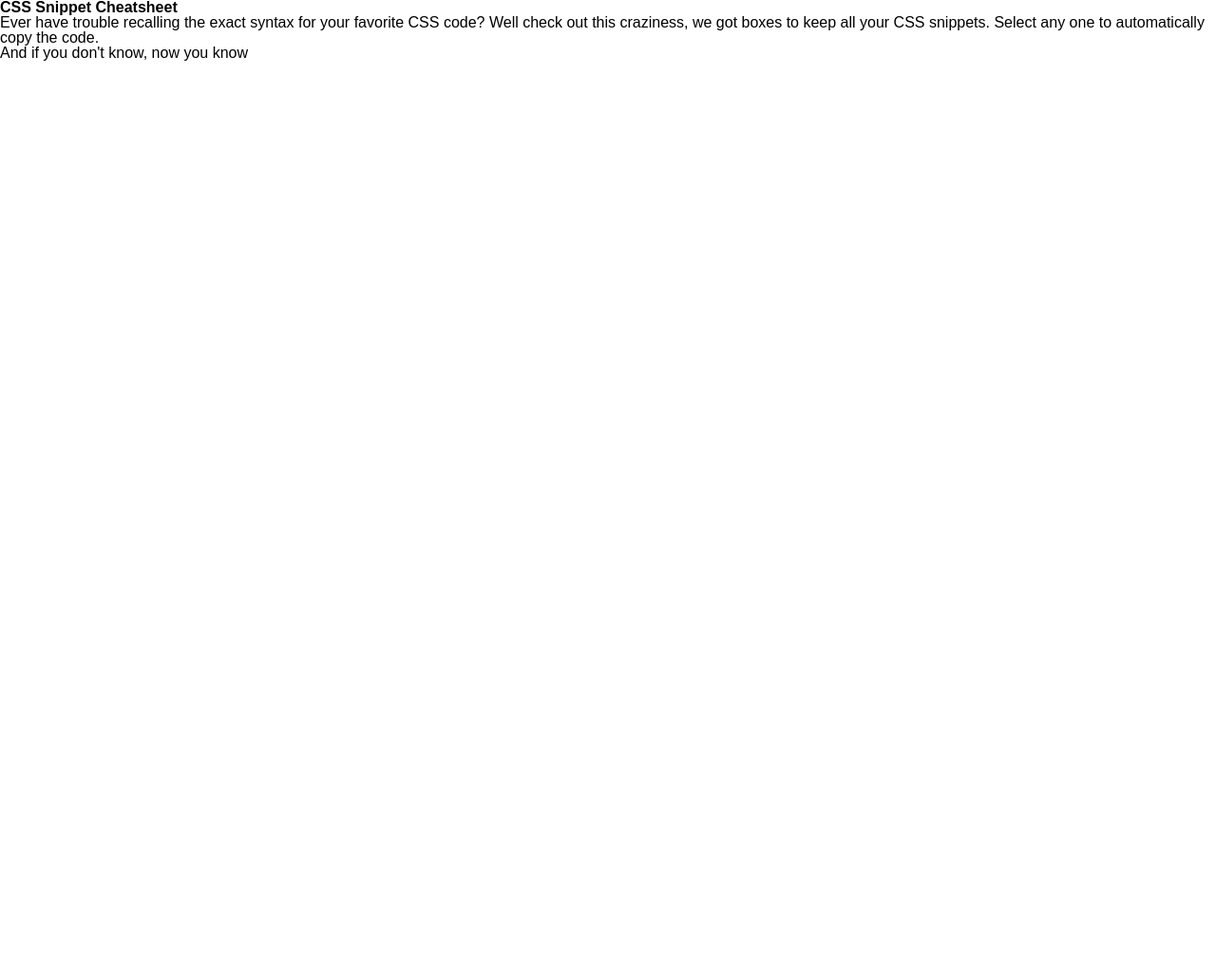
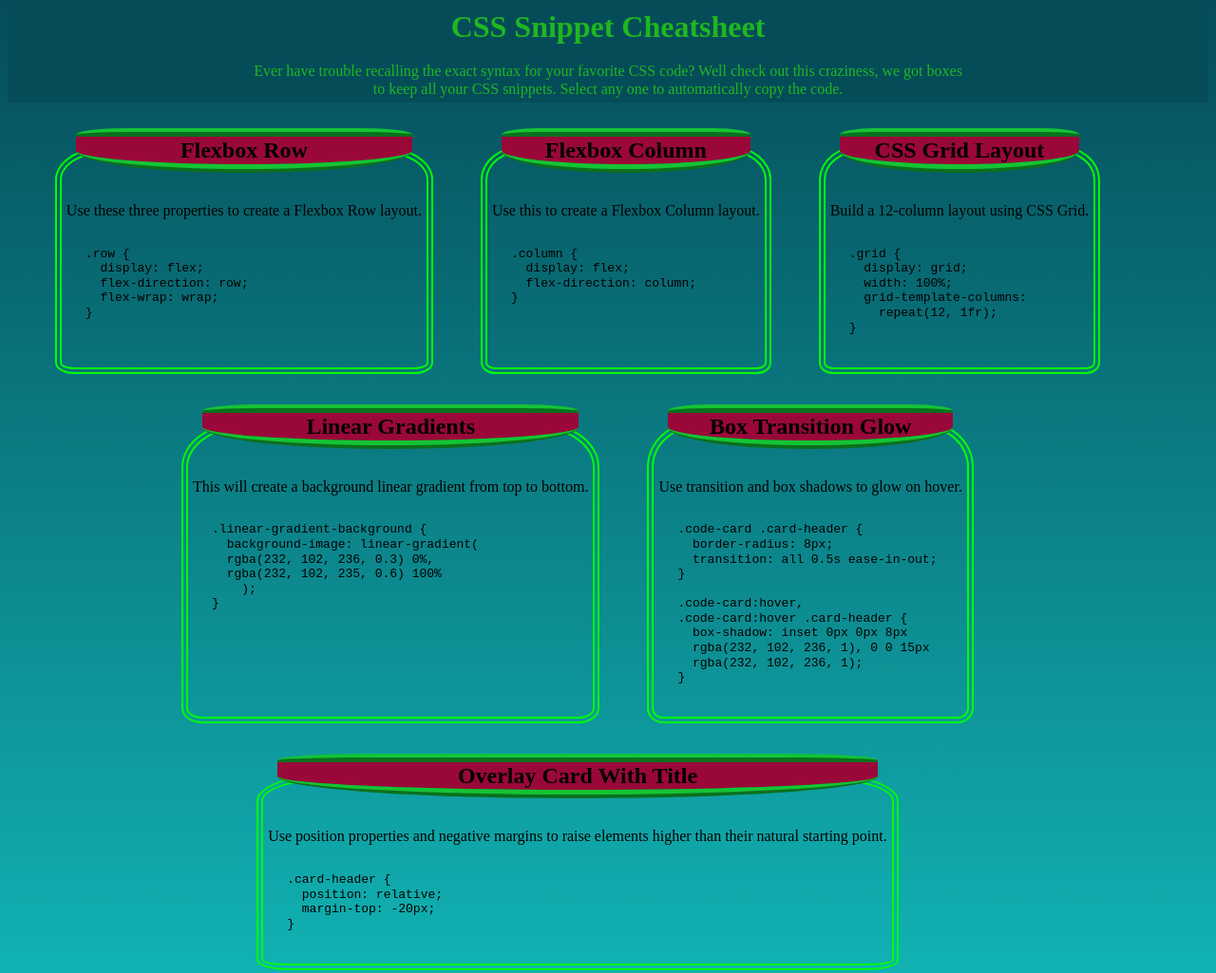
Before and after one commit to dberry38/CSS_cheatsheet, a plain HTML site: page index.html in a window 1280 px wide. Shown: the top 1025 px of the page at 95% size. Before the commit the page ends 800 px from the top, so only its background shows below. Drawn offline with Linux system fonts and the light colour scheme; files that its build step writes are made by us from their sources.

Commit message:
added most of CSS

```diff
--- a/assets/css/reset.css
+++ b/assets/css/reset.css
@@ -1,6 +1,6 @@
 /* revisit to refine, maybe */
 
-* {
+/* * {
     margin: 0;
     padding: 0;
     box-sizing: border-box;
@@ -28,4 +28,4 @@
 
   ol, ul {
     list-style: none;
-  }
+  } */
--- a/assets/css/style.css
+++ b/assets/css/style.css
@@ -1 +1,105 @@
 /* TODO: all the css */
+
+
+
+body {
+    display: flex;
+    flex-direction: column;
+    line-height: 1.2;
+    background-image: linear-gradient(
+        #054c59 0%,
+        #12b7b7 100%
+    );
+}
+
+body article {
+    align-content: stretch;
+    margin: 25px;
+    padding: 5px;
+    border-style: double;
+    border-color: rgb(0, 255, 4);
+    border-width: 7px;
+    border-radius: 15% 15% 5% 5%;
+    text-align: center;
+}
+
+
+article pre {
+    text-align: left;
+    /* content-align: center; */
+    padding: 0 10px 0 20px;
+}
+
+header {
+    display: flex;
+    justify-content: space-between;
+    position: relative;
+    top: -20px;
+    max-height: 120px;
+    max-width: 100%;
+    align-items: center;
+    background-color: #054c59;
+    color: rgb(31, 183, 31);
+}
+
+header p {
+    max-width: 60%;
+    text-align: center;
+    position: relative;
+    top: -20px;
+}
+
+main {
+    display: flex;
+    flex-direction: row;
+    flex-wrap: wrap;
+    justify-content: center;
+}
+
+
+article, .card-header {
+    border-radius: 16px;
+    transition: all 0.5s ease-in-out;
+}
+
+article:hover,
+article:hover  .card-header {
+    box-shadow: inset 0px 0px 8px
+   rgb(255, 255, 255), 0 0 15px
+   rgb(0, 255, 136);
+}
+
+.card-header {
+    margin: 0 10px;
+    position: relative;
+    top: -30px;
+    border-width: 9px;
+    border-radius: 15% 15% 50% 50%;
+    border-color: rgb(20, 196, 52);
+    border-block-start-style: ridge;
+    border-block-end-style: ridge;
+    background-color: rgb(154, 8, 57);
+}
+
+/* .card-header {
+    border-radius: 8px;
+    transition: all 0.5s ease-in-out;
+}
+
+.card-header:hover {
+    box-shadow: inset 0px 0px 8px
+   rgb(145, 251, 255), 0 0 15px
+   rgb(0, 255, 136);
+} */
+
+
+/* this probably isnt done */
+@media screen and (min-width: 992px) {
+    header {
+        flex-direction: column;
+    }
+
+    main {
+        max-width: 1200px;
+    }
+}
--- a/index.html
+++ b/index.html
@@ -12,11 +12,95 @@
     <body>
         <header>
             <h1 class="header">CSS Snippet Cheatsheet</h1>
-            <p>Ever have trouble recalling the exact syntax for your favorite CSS code? Well check out this craziness, we got boxes to keep all your CSS snippets. Select any one to automatically copy the code.</p>
+              <p>Ever have trouble recalling the exact syntax for your favorite CSS code? Well check out this craziness, we got boxes to keep all your CSS snippets. Select any one to automatically copy the code.</p>
         </header>
 
         <main>
-            <!-- create da boxes -->
+            <!-- create da boxes: done-->
+            <article>
+              <h2 class="card-header">Flexbox Row</h2>
+                <span>Use these three properties to create a Flexbox Row layout.</span>
+              <pre>
+                <code class="code-card">
+.row {
+  display: flex;
+  flex-direction: row;
+  flex-wrap: wrap;
+}</code>
+<!-- I had to structure the indentation this way to avoid having an empty text row appear under the code when highlighted. -->
+              </pre>
+            </article>
+
+            <article>
+              <h2 class="card-header">Flexbox Column</h2>
+                <span>Use this to create a Flexbox Column layout.</span>
+              <pre>
+                <code class="code-card">
+.column {
+  display: flex;
+  flex-direction: column;
+}</code>
+              </pre>
+           </article>
+
+           <article>
+              <h2 class="card-header">CSS Grid Layout</h2>
+               <span>Build a 12-column layout using CSS Grid.</span>
+              <pre>
+                <code class="code-card">
+.grid {
+  display: grid;
+  width: 100%;
+  grid-template-columns:
+    repeat(12, 1fr);
+}</code>
+              </pre>
+            </article>
+
+            <article>
+              <h2 class="card-header">Linear Gradients</h2>
+               <span>This will create a background linear gradient from top to bottom.</span>
+              <pre>
+                <code class="code-card">
+.linear-gradient-background {
+  background-image: linear-gradient(
+  rgba(232, 102, 236, 0.3) 0%,
+  rgba(232, 102, 235, 0.6) 100%
+    );
+}</code>
+              </pre>
+            </article>
+
+            <article>
+              <h2 class="card-header">Box Transition Glow</h2>
+                <span>Use transition and box shadows to glow on hover.</span>
+              <pre>
+                <code class="code-card">
+.code-card .card-header {
+  border-radius: 8px;
+  transition: all 0.5s ease-in-out;
+}
+
+.code-card:hover,
+.code-card:hover .card-header {
+  box-shadow: inset 0px 0px 8px
+  rgba(232, 102, 236, 1), 0 0 15px
+  rgba(232, 102, 236, 1);
+}</code>
+              </pre>
+            </article>
+
+            <article>
+              <h2 class="card-header">Overlay Card With Title</h2>
+                <span>Use position properties and negative margins to raise elements higher than their natural starting point.</span>
+              <pre>
+                <code class="code-card">
+.card-header {
+  position: relative;
+  margin-top: -20px;
+}</code>
+              </pre>
+            </article>
         </main>
     </body>
 
```
